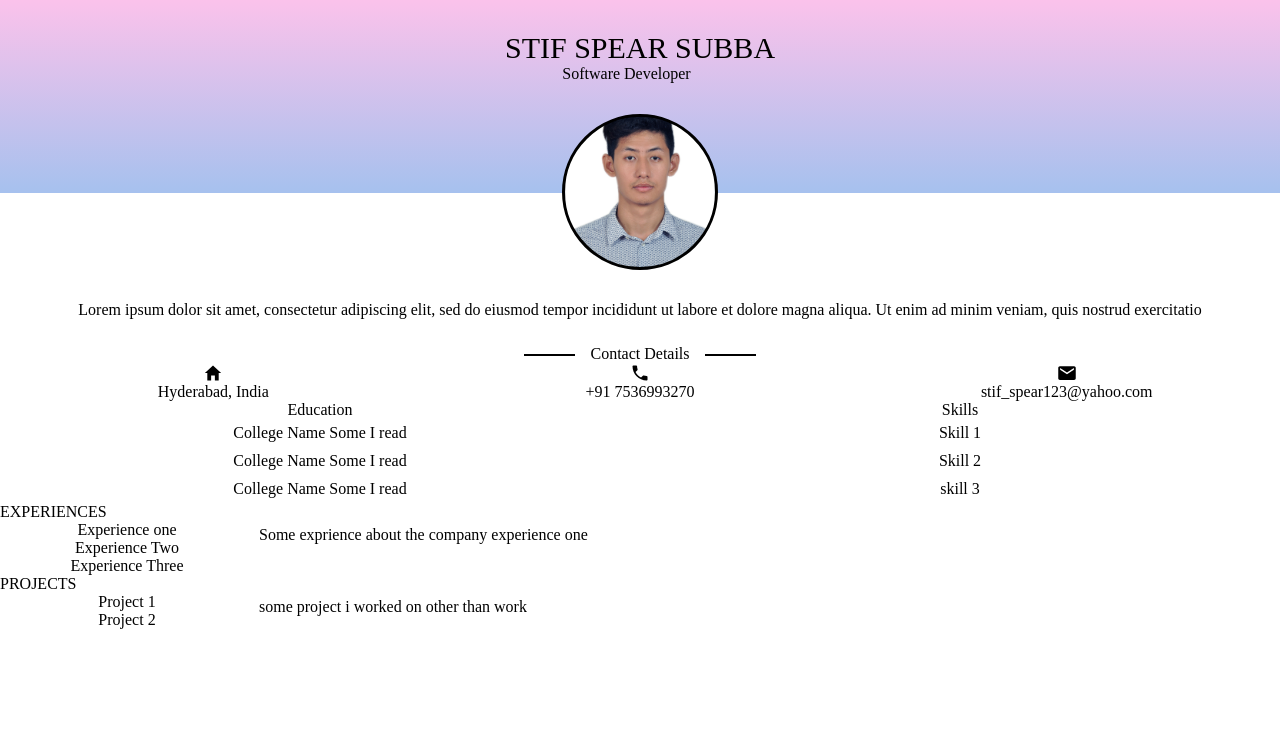
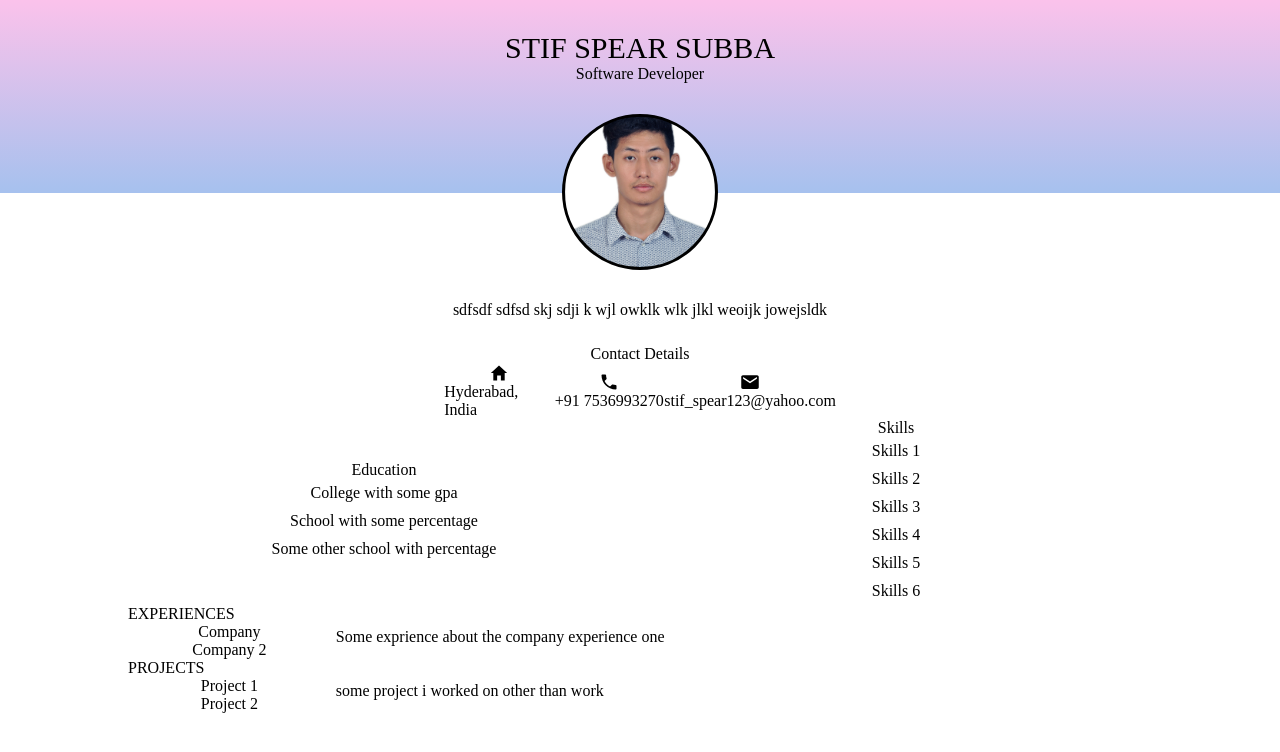
Before and after one commit to stifspear/Portfolio, an Angular app: page / in a window 1280 px wide. Shown: the top 752 px of the page. Built offline with nearby package versions, Linux system fonts and the light colour scheme.

Commit message:
Final changes. Now only have to add styles

```diff
--- a/src/app/aboutme/aboutme.component.css
+++ b/src/app/aboutme/aboutme.component.css
@@ -7,9 +7,11 @@
 }
 
 .aboutme-cont {
+    align-items: center;
+    width: 80%;
 }
 .banner {
-    width: 100%;
+    width: 300vh;
     height: 55%;
     position: absolute;
     background: linear-gradient(#fbc2eb,#a6c1ee);
@@ -21,6 +23,7 @@
     align-items: center;
     height: 350px;
     position: relative;
+    width: 100%;
 }
 .prof-img-wr {
     width: 150px;
@@ -35,7 +38,7 @@
     text-transform: uppercase;
 }
 .abt-me-desc {
-    width: 90%;
+    width: 100%;
     text-align: center;
 }
 .cont-img {
@@ -114,6 +117,9 @@
 .header {
     text-transform: uppercase;
 }
+.slider-cont {
+    width: 100%;
+}
 @media screen and (max-width: 600px) {
     .name-cls {
         font-size: 20px;
--- a/src/app/aboutme/aboutme.component.html
+++ b/src/app/aboutme/aboutme.component.html
@@ -2,59 +2,56 @@
     <div class="abt-wr flex-col">
         <div class="banner"></div>
         <div class="name-blk">
-            <p class="name-cls">Stif Spear Subba</p>
-            <p class="abt-me-desc">Software Developer</p>
+            <p class="name-cls">{{dataModel.fullName}}</p>
+            <p class="abt-me-desc">{{dataModel.title}}</p>
         </div>
         <div class="prof-img-wr img-div">
         </div>
-        <p class="abt-me-desc">Lorem ipsum dolor sit amet, consectetur adipiscing elit, sed do eiusmod tempor incididunt ut labore et dolore magna
-            aliqua. Ut enim ad minim veniam, quis nostrud exercitatio</p>
+        <p class="abt-me-desc">{{dataModel.aboutMe}}</p>
     </div>
     <div class="contac-wrapper flex-col">
-        <p class="cont-header">
-            <span>Contact Details</span>
-        </p>
+        <p class="cont-header">Contact Details</p>
         <div class="contac-body flex-row">
-            <div class="cont-ele flex-col">
-                <div class="img-div home-img cont-img"></div>
-                <p class="cont-det">Hyderabad, India</p>
-            </div>
-            <div class="cont-ele flex-col">
-                <div class="img-div phone-img cont-img"></div>
-                <p class="cont-det">+91 7536993270</p>
-            </div>
-            <div class="cont-ele flex-col">
-                <div class="img-div email-img cont-img"></div>
-                <p class="cont-det">stif_spear123@yahoo.com</p>
+            <div class="cont-ele flex-col" *ngFor="let ele of contactDetails">
+                <div class="img-div cont-img" [ngClass]="[ele.class]"></div>
+                <p class="cont-det">{{ele.data}}</p>
             </div>
         </div>
     </div>
     <div class="edu-exp-cont flex-row">
         <div class="edu-exp-incont flex-col">
             <header>Education</header>
-            <p class="edu-ele">College Name Some I read</p>
-            <p class="edu-ele">College Name Some I read</p>
-            <p class="edu-ele">College Name Some I read</p>
+            <p *ngFor="let ele of education" class="edu-ele">{{ele}}</p>
         </div>
         <div class="edu-exp-incont flex-col">
             <header>Skills</header>
-            <p class="edu-ele">Skill 1</p>
-            <p class="edu-ele">Skill 2</p>
-            <p class="edu-ele">skill 3</p>
+            <p *ngFor="let ele of skills" class="edu-ele">{{ele}}</p>
         </div>
     </div>
-    <div *ngFor="let section of getKeys(dataObj)">
-        <header class="header">{{section}}</header>
+    <div class="slider-cont">
+        <header class="header">Experiences</header>
         <div class="flex-row">
             <div class="item-cont flex-col">
-                <div class="item-ele" *ngFor="let value of getKeys(dataObj[section])" (click)="updateDesc(section, value)">
-                    {{value}}
+                <div class="item-ele" *ngFor="let value of experiences" (click)="updateValue('exp', value.desc)">
+                    {{value.companyName}}
                 </div>
             </div>
             <p class="item-desc">
-                {{dataObj[section][selectedValues[section]]}}
+                {{selectedValues.exp}}
             </p>
         </div>
     </div>
-
+    <div class="slider-cont">
+        <header class="header">Projects</header>
+        <div class="flex-row">
+            <div class="item-cont flex-col">
+                <div class="item-ele" *ngFor="let value of projects" (click)="updateValue('pro', value.desc)">
+                    {{value.projectName}}
+                </div>
+            </div>
+            <p class="item-desc">
+                {{selectedValues.pro}}
+            </p>
+        </div>
+    </div>
 </div>
--- a/src/app/aboutme/aboutme.component.ts
+++ b/src/app/aboutme/aboutme.component.ts
@@ -9,17 +9,26 @@ import { DataModel } from '../datamodel';
 })
 export class AboutmeComponent implements OnInit {
 
-  dataObj: any;
+  contactDetails: any;
+  dataModel: any;
+  education: any;
+  experiences: any;
+  projects: any;
   selectedValues: any;
+  skills: any;
   constructor() { }
 
   ngOnInit() {
-    this.dataObj = DataModel.data;
-    console.log(this.dataObj);
+    this.contactDetails = DataModel.contactDetails;
+    this.dataModel = DataModel;
+    this.education = DataModel.education;
+    this.experiences = DataModel.experiences;
+    this.projects = DataModel.projects;
     this.selectedValues = {
-      'experiences': this.getKeys(this.dataObj['experiences'])[0],
-      'projects': this.getKeys(this.dataObj['projects'])[0]
+      'exp': this.experiences[0].desc,
+      'pro': this.projects[0].desc
     };
+    this.skills = DataModel.skills;
   }
 
   /**
@@ -27,8 +36,8 @@ export class AboutmeComponent implements OnInit {
    * @param section name of the element clicked on
    * @param itemElement of the section
    */
-  updateDesc(index: number, itemElement: string) {
-    this.selectedValues[index] = itemElement;
+  updateValue(obj: string, data: string) {
+    this.selectedValues[obj] = data;
   }
 
   getKeys(obj: Object): Array<any> {
--- a/src/app/app.component.css
+++ b/src/app/app.component.css
@@ -0,0 +1,7 @@
+.about-me {
+    width: 100%;
+    display: flex;
+    justify-content: center;
+    align-content: center;
+    overflow: hidden;
+}
--- a/src/app/app.component.html
+++ b/src/app/app.component.html
@@ -1 +1 @@
-<app-aboutme></app-aboutme>
+<app-aboutme class="about-me"></app-aboutme>
--- a/src/app/datamodel.ts
+++ b/src/app/datamodel.ts
@@ -1,13 +1,52 @@
 export class DataModel {
-    static data: Object = {
-        'experiences': {
-        'Experience one': 'Some exprience about the company experience one',
-        'Experience Two': 'Some experienec about the company two',
-        'Experience Three': 'Some experienec about the company three'
-    },
-        'projects': {
-        'Project 1': 'some project i worked on other than work',
-        'Project 2': 'some project i worked on other than school'
+    static fullName = 'Stif Spear Subba';
+    static title = 'Software Developer';
+    static aboutMe = 'sdfsdf sdfsd skj sdji k wjl owklk wlk jlkl weoijk jowejsldk';
+    static contactDetails: Object = [
+        {
+            'data': 'Hyderabad, India',
+            'class': 'home-img'
+        },
+        {
+            'data': '+91 7536993270',
+            'class': 'phone-img'
+        },
+        {
+            'data': 'stif_spear123@yahoo.com',
+            'class': 'email-img'
         }
-};
+    ];
+    static education: Object = [
+        'College with some gpa',
+        'School with some percentage',
+        'Some other school with percentage'
+    ];
+    static skills: Object = [
+        'Skills 1',
+        'Skills 2',
+        'Skills 3',
+        'Skills 4',
+        'Skills 5',
+        'Skills 6'
+    ];
+    static experiences: Object = [
+        {
+            'companyName': 'Company',
+            'desc': 'Some exprience about the company experience one',
+        },
+        {
+            'companyName': 'Company 2',
+            'desc': 'Some experienec about the company two'
+        }
+    ];
+    static projects: Object = [
+        {
+            'projectName': 'Project 1',
+            'desc': 'some project i worked on other than work'
+        },
+        {
+            'projectName': 'Project 2',
+            'desc': 'some project i worked on other than school'
+        }
+    ];
 }
```
